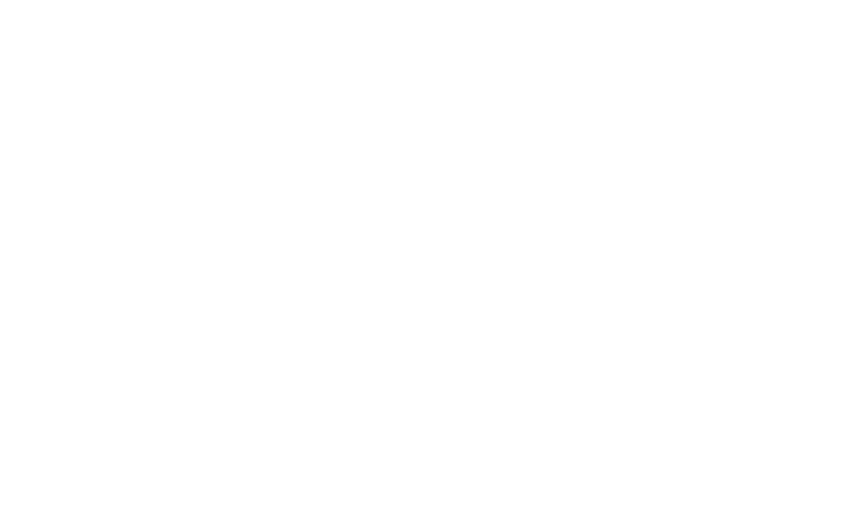
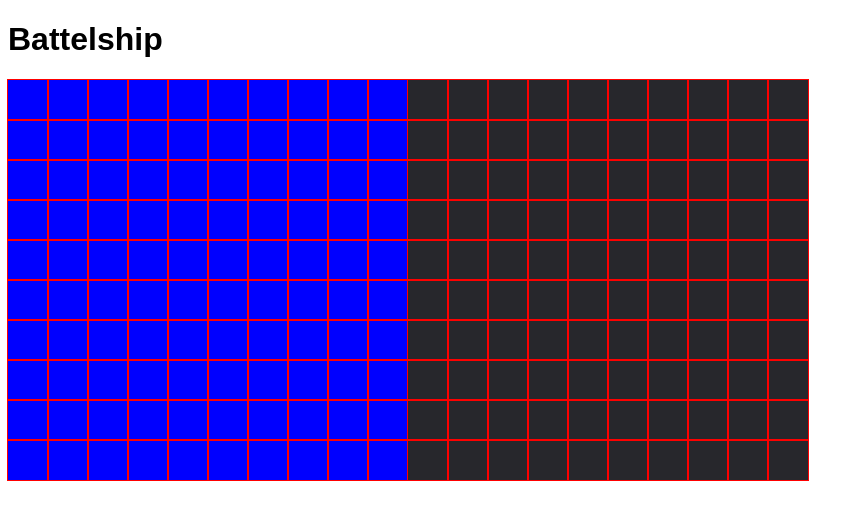
Before and after one commit to Leninner/battleship, a website with bundled scripts: page index.html in a window 1280 px wide. Shown: the whole page, without its empty margins (0-865 px from the left). Built offline with nearby package versions, Linux system fonts and the light colour scheme; a web font is replaced by a local one.

Commit message:
Creo función para crear board

```diff
--- a/index.html
+++ b/index.html
@@ -15,7 +15,17 @@
     <script src="https://kit.fontawesome.com/9db963f039.js" crossorigin="anonymous"></script>
   </head>
   <body>
+    <header>
+      <h1>Battelship</h1>
+    </header>
+
+    <section>
+      <div class="user"></div>
+      <div class="com"></div>
+    </section>
+
     <script src="./src/index.js" type="module"></script>
     <script src="./src/code/shipFactory.js" type="module"></script>
+    <script src="./src/code/gameBoard.js" type="module"></script>
   </body>
 </html>
--- a/src/assets/styles/style.scss
+++ b/src/assets/styles/style.scss
@@ -1,3 +1,53 @@
 * {
   font-family: 'Stick No Bills', sans-serif;
 }
+
+section {
+  width: 100%;
+  height: 100vh;
+  display: flex;
+
+  .user {
+    width: 400px;
+    height: 400px;
+    background-color: blue;
+    display: flex;
+    flex-wrap: wrap;
+
+    .prueba {
+      width: 40px;
+      height: 40px;
+      outline: 1px solid red;
+    }
+
+    .prueba:hover {
+      background-color: red;
+    }
+
+    .active {
+      background-color: red;
+    }
+  }
+
+  .com {
+    width: 400px;
+    height: 400px;
+    background-color: rgb(39, 39, 44);
+    display: flex;
+    flex-wrap: wrap;
+
+    .prueba {
+      width: 40px;
+      height: 40px;
+      outline: 1px solid red;
+    }
+
+    .prueba:hover {
+      background-color: red;
+    }
+
+    .active {
+      background-color: red;
+    }
+  }
+}
--- a/src/code/gameBoard.js
+++ b/src/code/gameBoard.js
@@ -2,27 +2,48 @@ import { Ship } from './shipFactory.js';
 
 //Debo enviar coordenadas al momento de desplegar cada figura en el tablero de juego
 
-const board = [
-  [0, 1, 2, 3, 4, 5, 6, 7, 8, 9],
-  [0, 1, 2, 3, 4, 5, 6, 7, 8, 9],
-  [0, 1, 2, 3, 4, 5, 6, 7, 8, 9],
-  [0, 1, 2, 3, 4, 5, 6, 7, 8, 9],
-  [0, 1, 2, 3, 4, 5, 6, 7, 8, 9],
-  [0, 1, 2, 3, 4, 5, 6, 7, 8, 9],
-  [0, 1, 2, 3, 4, 5, 6, 7, 8, 9],
-  [0, 1, 2, 3, 4, 5, 6, 7, 8, 9],
-  [0, 1, 2, 3, 4, 5, 6, 7, 8, 9],
-  [0, 1, 2, 3, 4, 5, 6, 7, 8, 9],
-];
+const Gameboard = (name) => {
+  const getName = () => name;
+  const displayBoard = (board, name) => {
+    if (name === 'user') {
+      const user = document.querySelector('.user');
+      user.addEventListener('click', (e) => {
+        if (e.target.classList[0] === 'prueba') {
+          e.target.classList.add('active');
+        }
+      });
 
-const Gameboard = (x, y) => {
-  const getX = () => x;
-  const getY = () => y;
+      board.forEach((element) => {
+        element.forEach((element) => {
+          let doit = document.createElement('div');
+          doit.classList.add('prueba');
+          user.append(doit);
+        });
+      });
+    } else {
+      const com = document.querySelector('.com');
+      com.addEventListener('click', (e) => {
+        if (e.target.classList[0] === 'prueba') {
+          e.target.classList.add('active');
+        }
+      });
+
+      board.forEach((element) => {
+        element.forEach((element) => {
+          let doit = document.createElement('div');
+          doit.classList.add('prueba');
+          com.append(doit);
+        });
+      });
+    }
+  };
+
   const toggleHit = (x, y) => {
     return board[x][y];
   };
+
   const receiveAttack = (cord) => alert(cord);
 
-  return { getX, getY, toggleHit };
+  return { toggleHit, displayBoard, getName };
 };
 export { Gameboard };
--- a/src/index.js
+++ b/src/index.js
@@ -0,0 +1,19 @@
+import { Gameboard } from './code/gameBoard.js';
+
+const board = [
+  [0, 1, 2, 3, 4, 5, 6, 7, 8, 9],
+  [0, 1, 2, 3, 4, 5, 6, 7, 8, 9],
+  [0, 1, 2, 3, 4, 5, 6, 7, 8, 9],
+  [0, 1, 2, 3, 4, 5, 6, 7, 8, 9],
+  [0, 1, 2, 3, 4, 5, 6, 7, 8, 9],
+  [0, 1, 2, 3, 4, 5, 6, 7, 8, 9],
+  [0, 1, 2, 3, 4, 5, 6, 7, 8, 9],
+  [0, 1, 2, 3, 4, 5, 6, 7, 8, 9],
+  [0, 1, 2, 3, 4, 5, 6, 7, 8, 9],
+  [0, 1, 2, 3, 4, 5, 6, 7, 8, 9],
+];
+
+const user = Gameboard('user');
+const com = Gameboard('com');
+user.displayBoard(board, user.getName());
+com.displayBoard(board, com.getName());
```
Also changed, not shown: src/assets/styles/style.css, 1 other file.
